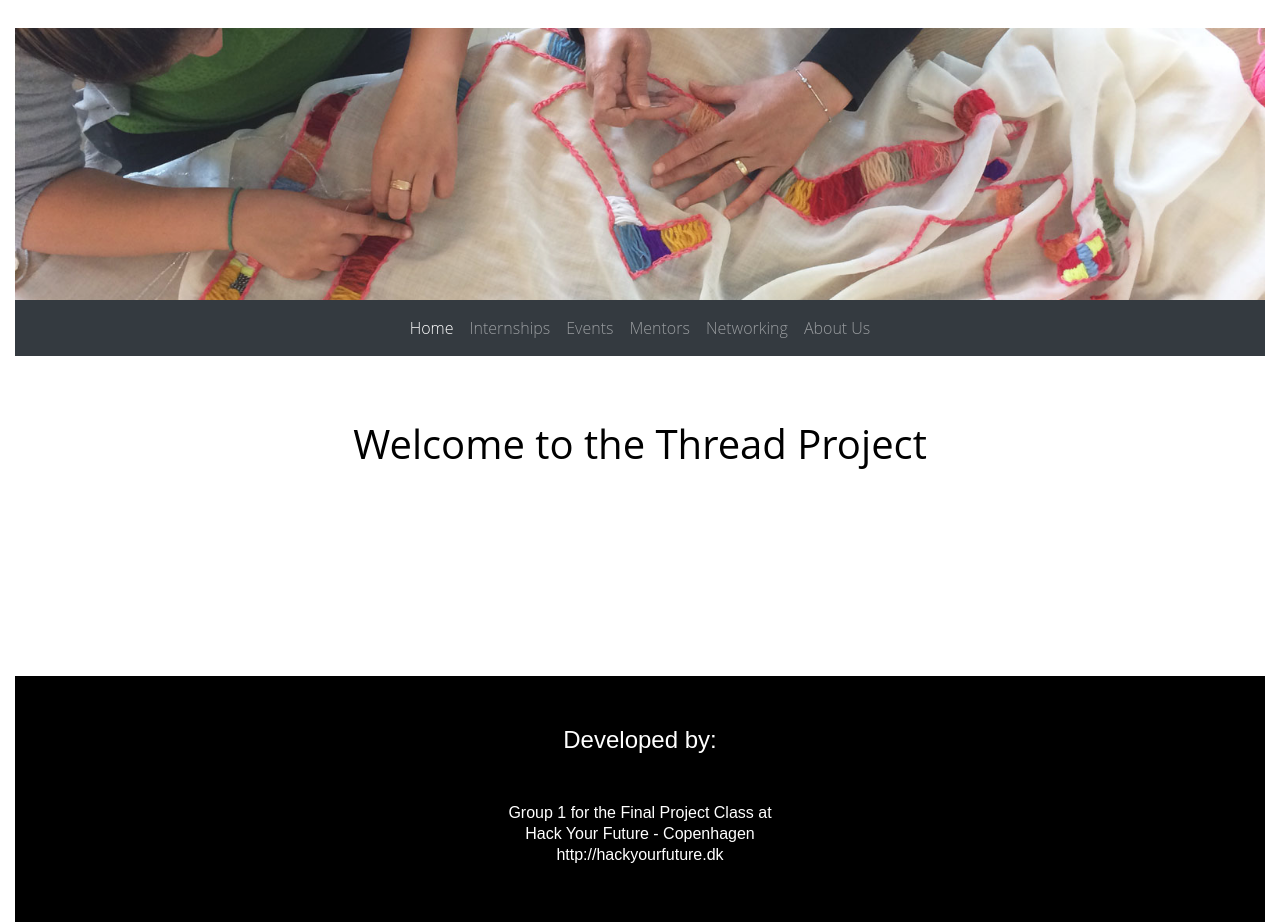
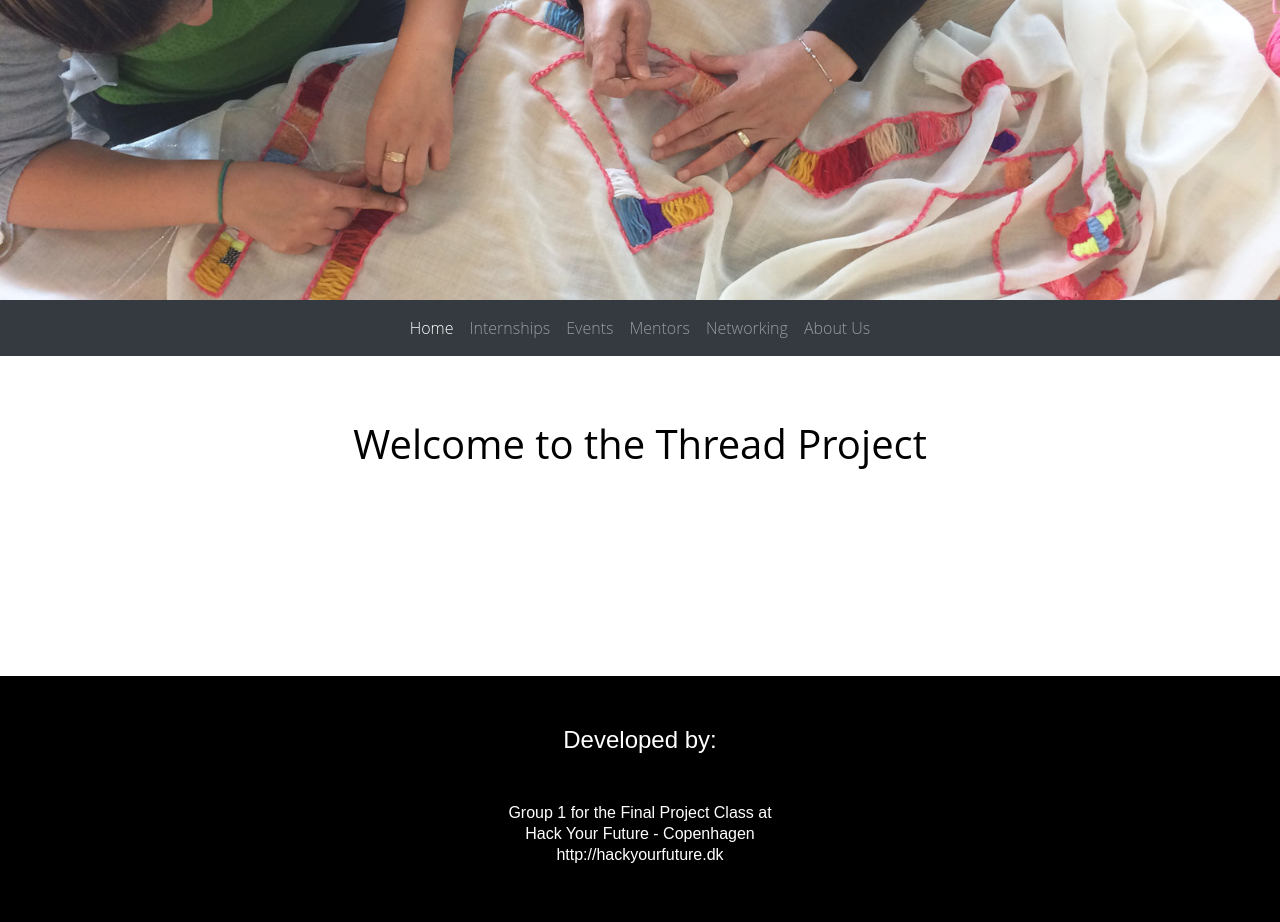
Before and after one commit to paredesrichard/thread-app-project, a React app: page / in a window 1280 px wide. Built offline with nearby package versions, Linux system fonts and the light colour scheme.

Commit message:
fixed padding issue on the header

```diff
--- a/src/client/App.js
+++ b/src/client/App.js
@@ -19,7 +19,7 @@ import NetworkingView from './components/NetworkingView/NetworkingView';
 class App extends Component {
   render() {
     return (
-      <div className="container-fluid">
+      <div className="container-fluid m-0 p-0">
         <Header />
         <Navmenu />
         <Switch>
--- a/src/client/components/Header/Header.css
+++ b/src/client/components/Header/Header.css
@@ -2,6 +2,7 @@ header {
   grid-area: header;
   height: 300px;
   color: white;
+  padding: 0;
 }
 
 header .bg-image {
--- a/src/client/components/Header/Header.jsx
+++ b/src/client/components/Header/Header.jsx
@@ -3,7 +3,7 @@ import "./Header.css";
 
 const Header = () => {
   return (
-    <header>
+    <header className="m-0 p-0">
       <div className="bg-image" />
       <h1>THREAD Project</h1>
     </header>
```
